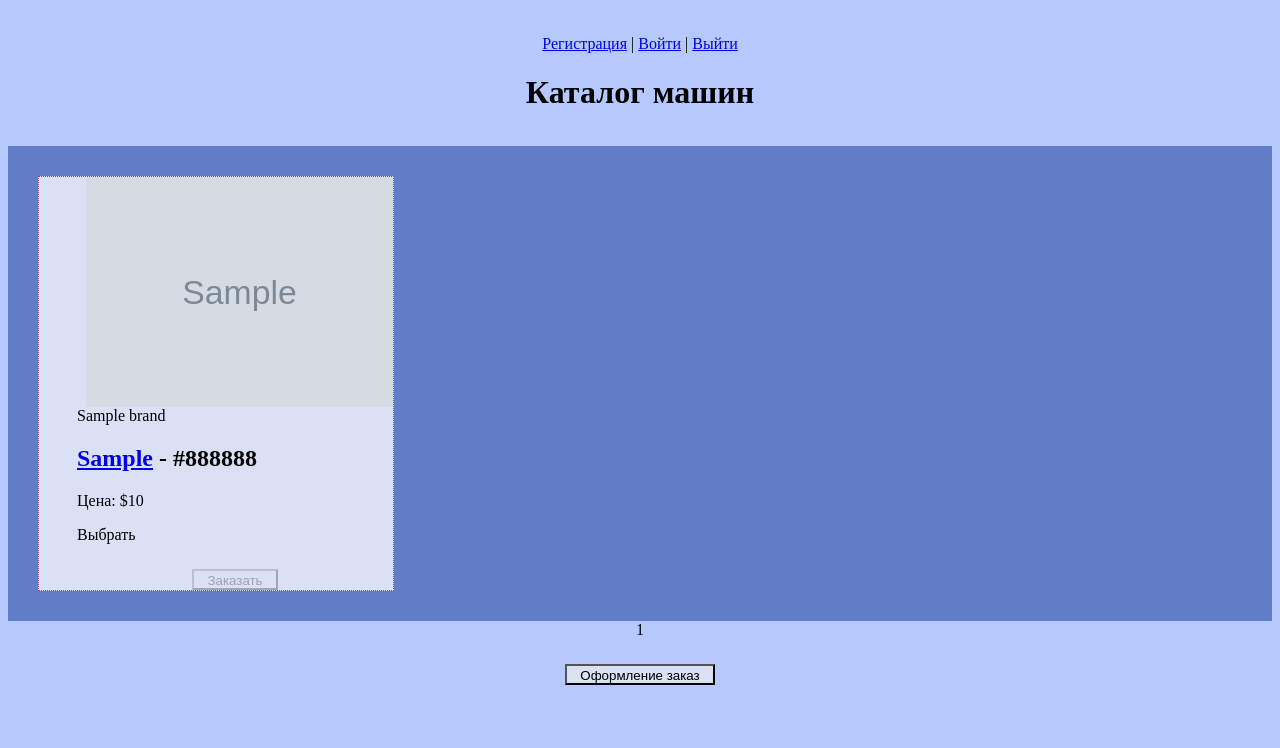
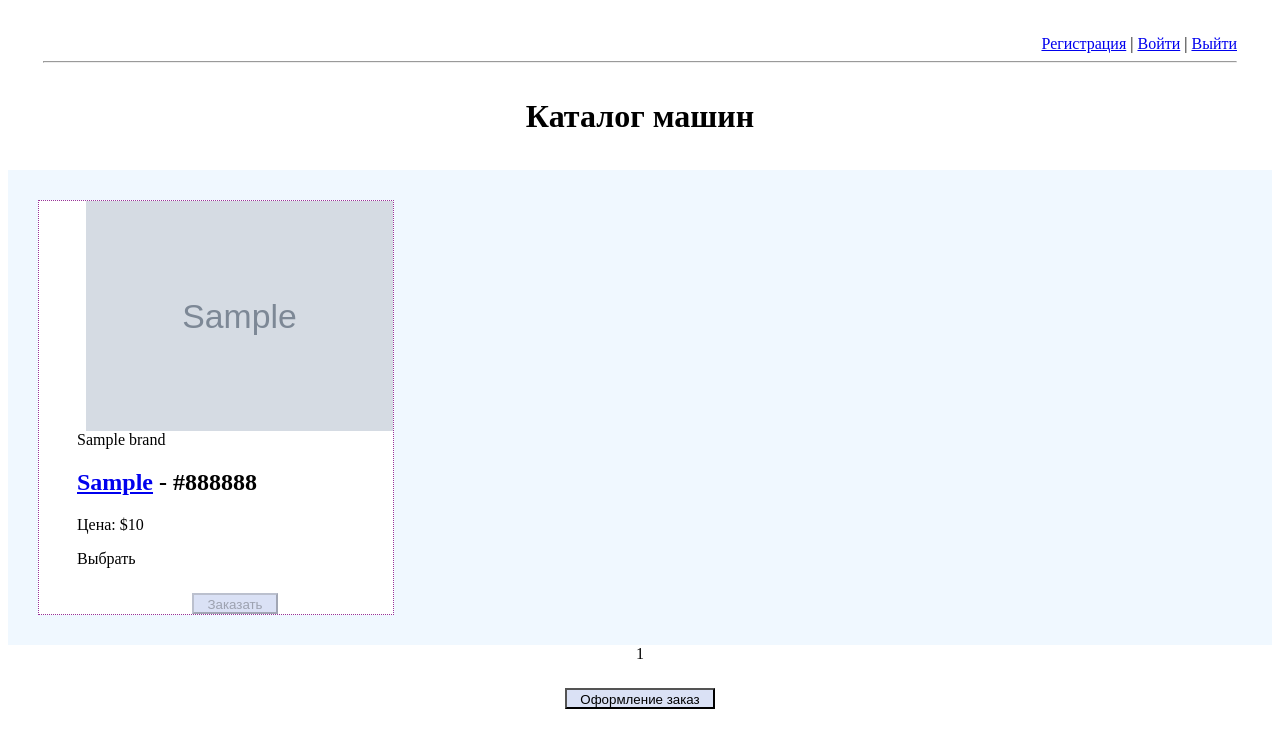
Before and after one commit to bayur-yuliya/car_store, a Django app: template store/templates/store/car_store.html in a window 1280 px wide. Shown: the top 748 px of the page. Run offline with Django 3.2, Linux system fonts and the light colour scheme; the template is opened without the code that fills it: most values are stand-ins (such as "Sample title", 1, 10 or a date in 2020); grey boxes marked "Sample" are stand-in pictures.

Commit message:
Change colors and pagination

```diff
--- a/store/templates/store/car_store.html
+++ b/store/templates/store/car_store.html
@@ -5,9 +5,13 @@
 {%  block context  %}
 <style>
 body {
-    background: #B5C9FF;
+    background: #FFFFFF;
 }
 .title {
+    text-align: right;
+    margin: 35px;
+}
+.title1 {
     text-align: center;
     margin: 35px;
 }
@@ -15,7 +19,7 @@ h3 {
     text-align: right;
 }
 .textcols {
-    background: #617DC7;
+    background: #F0F8FF;
     flex-direction: row;
     display: grid;
     grid-template-columns: 2fr 2fr 2fr;
@@ -24,7 +28,7 @@ h3 {
 .column {
 	flex-basis: 100%;
     vertical-align: top;
-    background: #DAE1F5;
+    background: #FFFFFF;
     padding-left: 38px;
     margin: 30px;
     border: 1px dotted #939;
@@ -48,9 +52,10 @@ h3 {
     <a href="{%  url 'account_signup'  %}">Регистрация</a>  |
     <a href="{%  url 'account_login'  %}">Войти</a>  |
     <a href="{%  url 'account_logout'  %}">Выйти</a>
-<h1>Каталог машин</h1>
+<hr>
+
 </div>
-
+<h1 class="title1">Каталог машин</h1>
 <div class="textcols">
     {% if page_obj %}
         {%  for el in page_obj  %}
--- a/store/views.py
+++ b/store/views.py
@@ -13,7 +13,7 @@ def cars(request):
     if request.method == "GET":
         all_cars = Car.objects.filter(owner__isnull=True)
 
-        paginator = Paginator(all_cars, 6)
+        paginator = Paginator(all_cars, 15)
         page_number = request.GET.get("page")
         page_obj = paginator.get_page(page_number)
 
```
Also changed, not shown: 1 other file.
